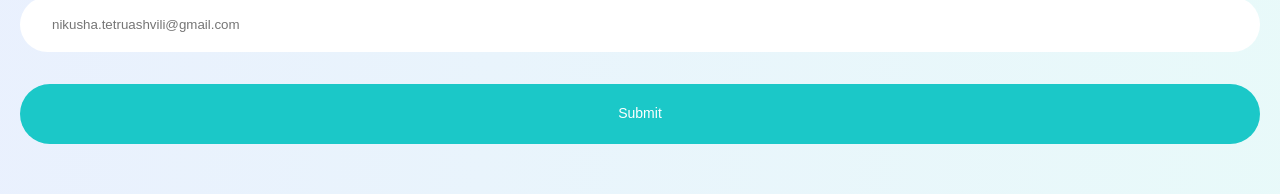
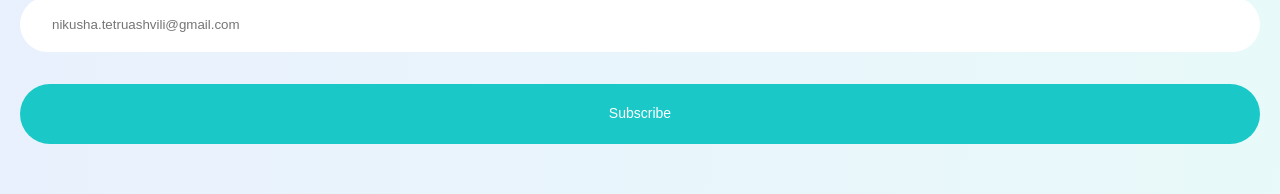
Before and after one commit to Milltiades/E-learn-University-, a React (Vite) app: page / in a window 1280 px wide. Shown: the part 5082-5276 px from the top of the page. Built offline with nearby package versions, Linux system fonts and the light colour scheme; a small style sheet from the web is missing.

Commit message:
fixed submit button

```diff
--- a/src/components/FollowDiv.tsx
+++ b/src/components/FollowDiv.tsx
@@ -17,16 +17,35 @@ export default function FollowDiv() {
             ელ. ფოსტა *
             <Input type="text" placeholder="nikusha.tetruashvili@gmail.com" />
           </Label>
-          <SubmitInput type="submit" />
+          <Button>Subscribe</Button>
         </Form>
       </Content>
     </MainDiv>
   );
 }
 
-const SubmitInput = styled.input`
+// const SubmitInput = styled.input`
+//   width: 100%;
+//   background: #1bc8c8;
+//   border-radius: 32px;
+//   border: none;
+//   display: flex;
+//   flex-direction: row;
+//   justify-content: center;
+//   align-items: center;
+//   font-style: normal;
+//   font-weight: 500;
+//   font-size: 14px;
+//   line-height: 140%;
+//   color: #ffffff;
+//   padding: 20px 0;
+//   margin-top: 16px;
+//   height: 60px;
+// `;
+
+const Button = styled.button`
      width: 100%;
-    background: #1BC8C8;
+  background: #1bc8c8;
   border-radius: 32px;
   border: none;
   display: flex;
@@ -37,11 +56,10 @@ const SubmitInput = styled.input`
   font-weight: 500;
   font-size: 14px;
   line-height: 140%;
-color: #FFFFFF;
+  color: #ffffff;
   padding: 20px 0;
   margin-top: 16px;
   height: 60px;
-
 `
 
 const Form = styled.form`
```
Lines whose indentation alone changed are shown as unchanged.
